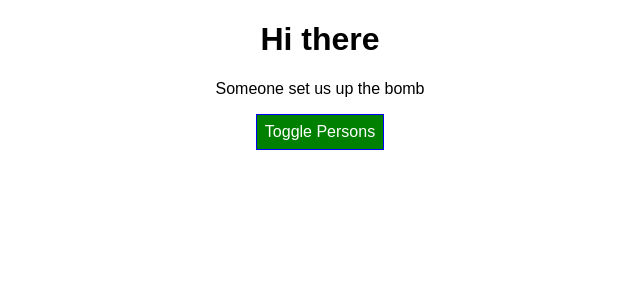
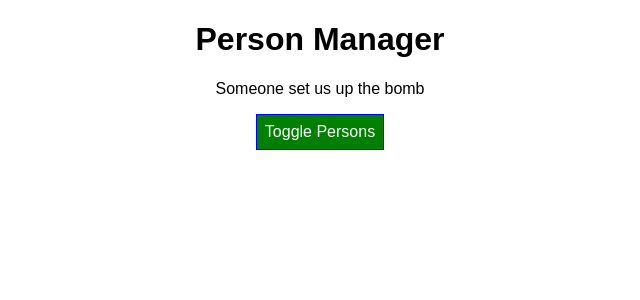
Before and after one commit to catcarrier/academind-react-complete, a React (Create React App) app: page / in a window 1280 px wide. Shown: the top 300 px of the page, without its empty margins (320-960 px from the left). Built offline with nearby package versions, Linux system fonts and the light colour scheme.

Commit message:
added app title via props

```diff
--- a/src/components/Cockpit/Cockpit.js
+++ b/src/components/Cockpit/Cockpit.js
@@ -18,7 +18,7 @@
 
     return (
         <div className={styles.Cockpit}>
-            <h1>Hi there</h1>
+            <h1>{props.title}</h1>
             <p className={classes.join(' ')}>Someone set us up the bomb</p>
             <button
                 className={btnClass}
--- a/src/containers/App.js
+++ b/src/containers/App.js
@@ -58,6 +58,7 @@
     return (
       <div>
         <Cockpit
+          title={this.props.title}
           persons={this.state.persons}
           showPersons={this.state.showPersons}
           clicked={this.togglePersonsHandler} />
--- a/src/index.js
+++ b/src/index.js
@@ -4,5 +4,5 @@
 import App from './containers/App';
 import registerServiceWorker from './registerServiceWorker';
 
-ReactDOM.render(<App />, document.getElementById('root'));
+ReactDOM.render(<App title="Person Manager"/>, document.getElementById('root'));
 registerServiceWorker();
```
